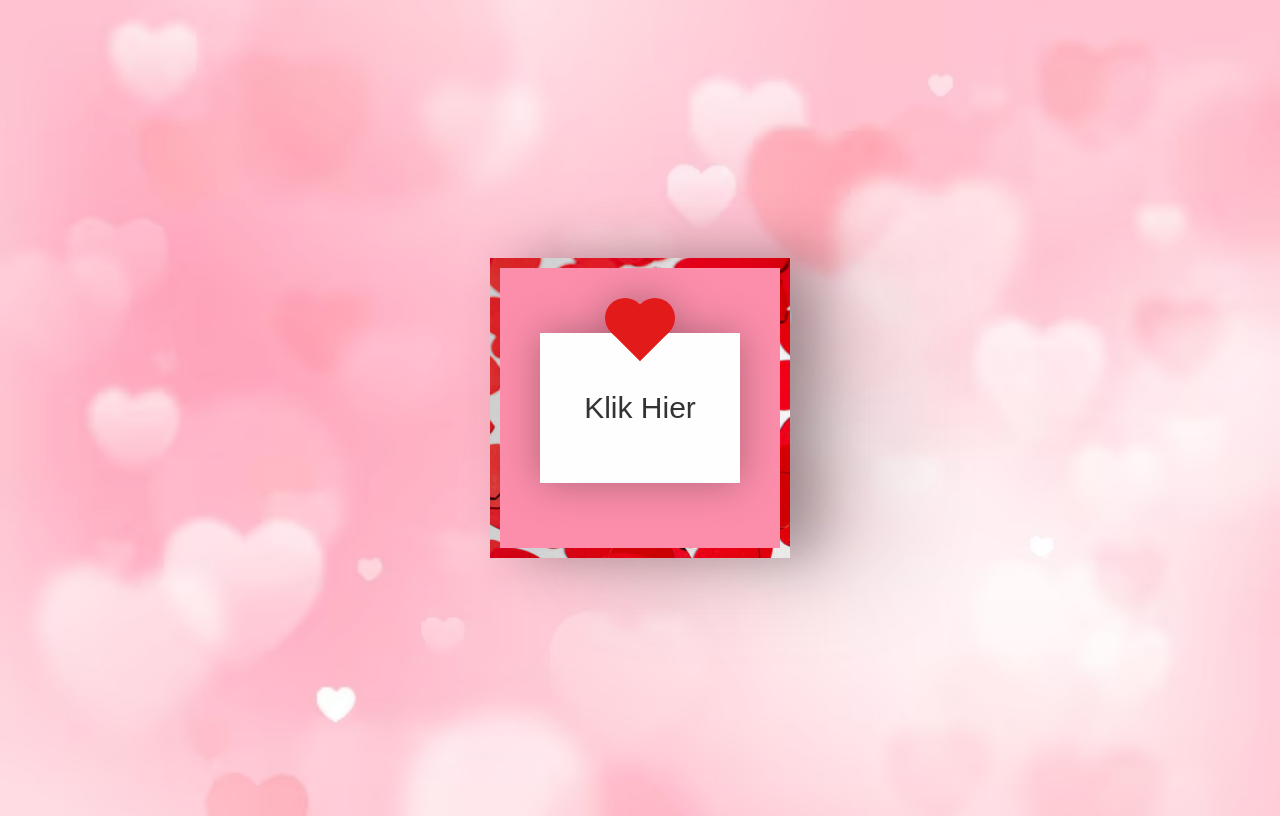
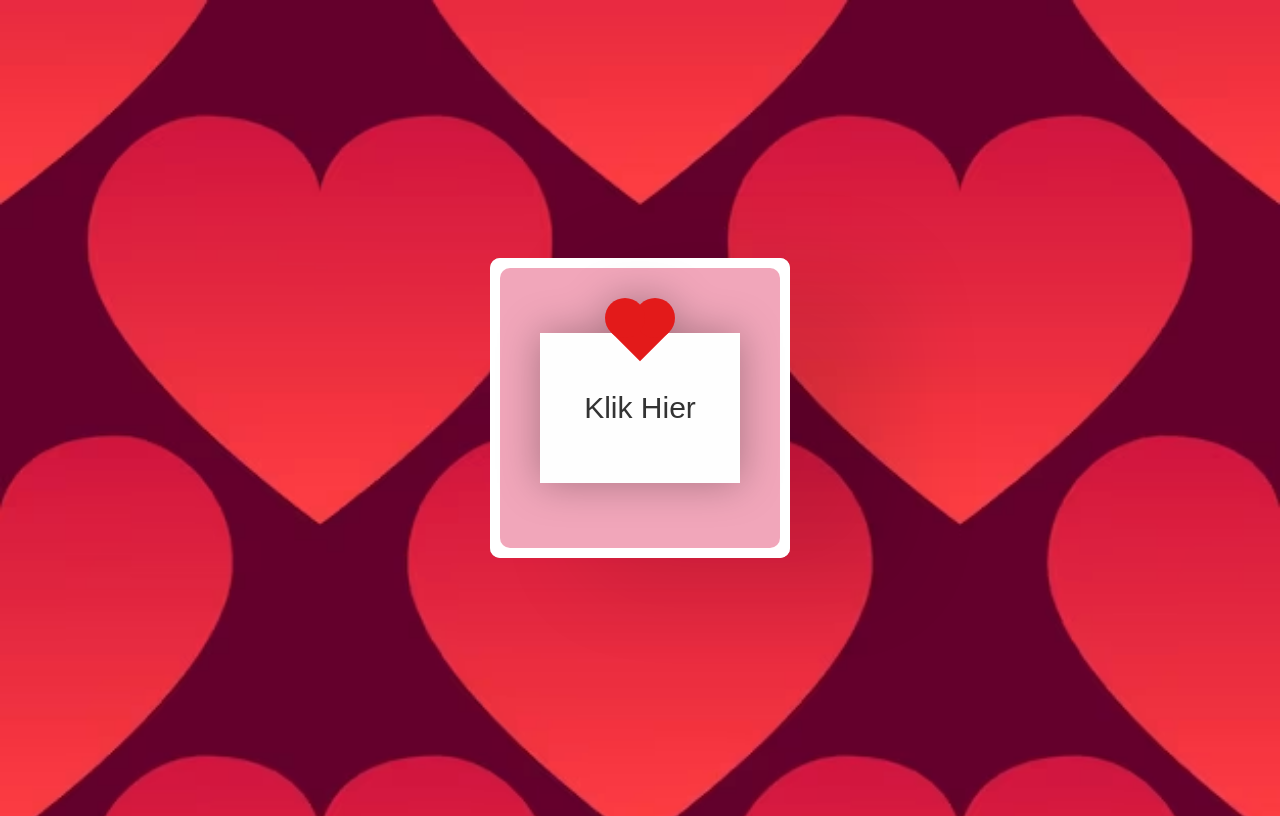
Before and after one commit to Maureenvl/valentijn1, a plain HTML site: page dist/index.html in a window 1280 px wide. Drawn offline with Linux system fonts and the light colour scheme; a web font is replaced by a local one.

```diff
--- a/dist/style.css
+++ b/dist/style.css
@@ -9,7 +9,7 @@ body {
   background-size: cover;
   font-family: "Mochiy Pop P One", sans-serif;
   /* achtergrond pagina */
-  background-image: url(./img/bc.avif);
+  background-image: url(./img/hart.avif);
   /* einde achtergrond pagina */
 }
 
@@ -29,13 +29,14 @@ input#open {
 .card-front {
   position: relative;
   background-color: #ffffff;
-  background-image: url(./img/wefiesta-confetti-hartjes-rood-groot-14-gram.jpg);
+  /* background-image: url(./img/wefiesta-confetti-hartjes-rood-groot-14-gram.jpg); */
   width: 300px;
   height: 300px;
   transform-origin: left;
-  box-shadow: inset 100px 20px 100px rgba(0, 0, 0, 0.15),
-    30px 0 50px rgba(0, 0, 0, 0.3);
+  /* box-shadow: inset 100px 20px 100px rgba(0, 0, 0, 0.15),
+    30px 0 50px rgba(0, 0, 0, 0.3) border transparent; */
   transition: 0.3s;
+  border-radius: 10px;
 }
 
 .card-front:before {
@@ -43,9 +44,11 @@ input#open {
   position: absolute;
   width: 280px;
   height: 280px;
-  background-color: #fc8eab;
+  background-color: #f1a6ba;
   top: 10px;
   left: 10px;
+  border-radius: 10px;
+
 }
 
 .card-inside {
@@ -58,6 +61,8 @@ input#open {
   top: 0;
   box-shadow: inset 100px 20px 100px rgba(0, 0, 0, 0.22),
     100px 20px 100px rgba(0, 0, 0, 0.1);
+    border-radius: 10px;
+
 }
 
 .open {
@@ -88,7 +93,7 @@ input#open {
     30px 0 50px rgba(0, 0, 0, 0.1);
 
   /* pas hier je binnekant van je kaart aan (plaatje)  */
-  background-image: url(./img2/marty.jpeg);
+  background-image: url(./img2/tijs-jan.png);
   /* background-image: url(img2/1.webp); */
   background-size: cover;
 }
```
Also changed, not shown: dist/index.html (+4 -0 lines), dist/img2/IMG_4778.jpg (added), dist/img2/thomas.jpg (added), dist/img2/tijs-jan.png (added), 6 other files.
